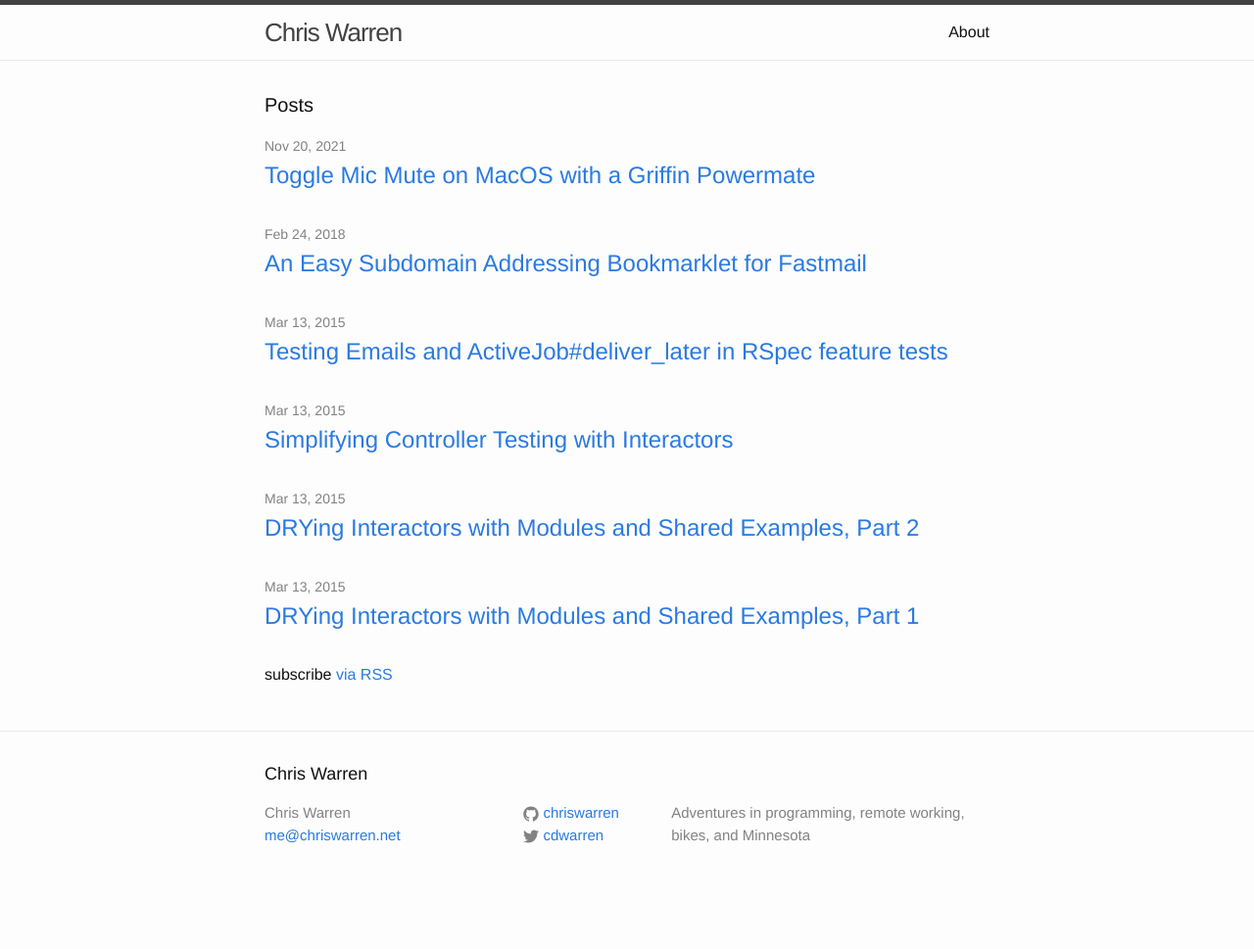
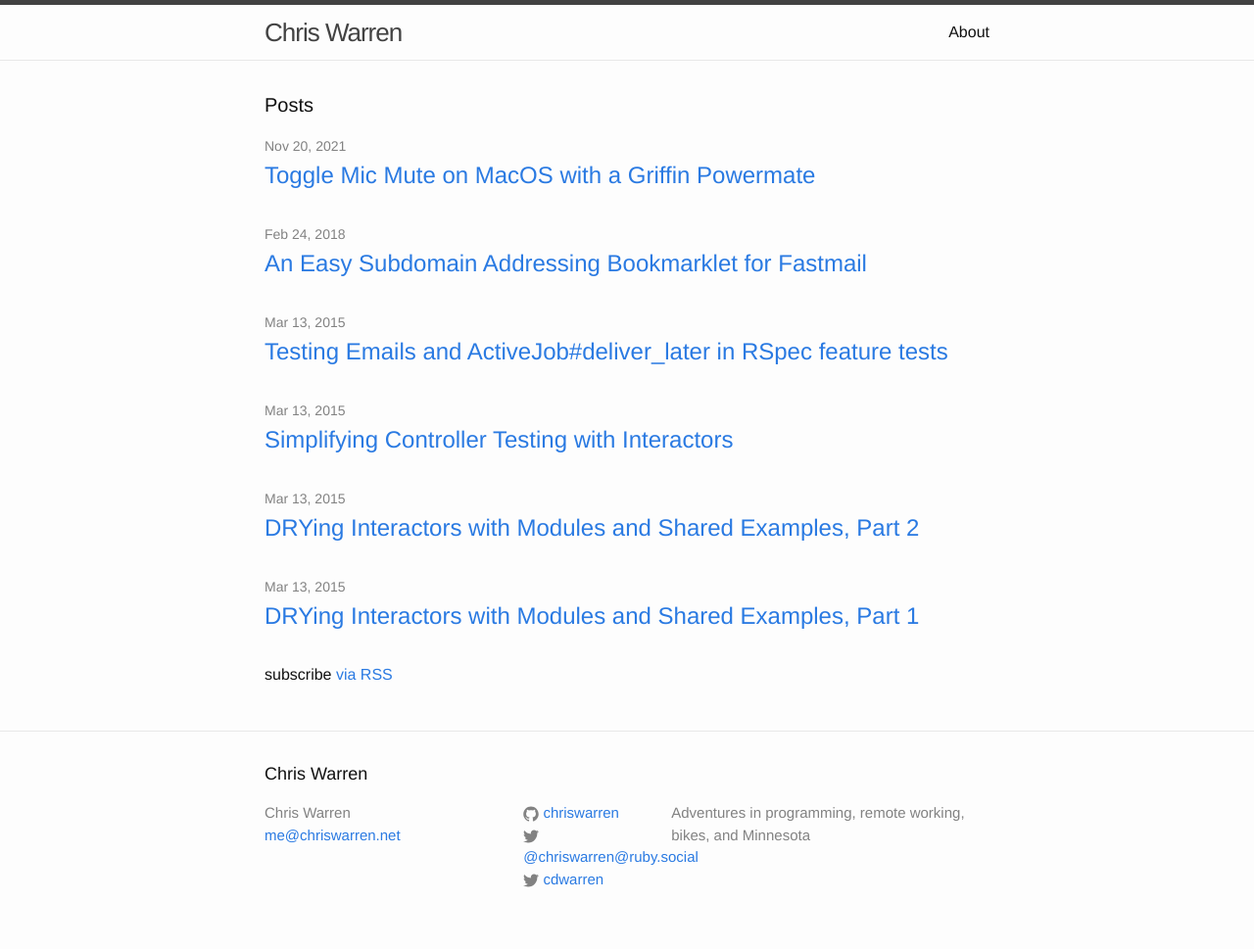
Before and after one commit to chriswarren/chriswarren.github.io, a Jekyll site: the page built from index.html, in a window 1280 px wide. Shown: the whole page at 98% size. Built offline with Jekyll 4.4.1, drawn with Linux system fonts in a browser that asks for light colours; before the commit the page ends 924 px from its top, so only the background shows below that.

Commit message:
Adding Mastodon link to footer

```diff
--- a/_includes/footer.html
+++ b/_includes/footer.html
@@ -27,7 +27,18 @@
             </a>
           </li>
           {% endif %}
+          <li>
+            <a rel="me" href="https://ruby.social/@chriswarren">
+              <span class="icon  icon--mastodon">
+                <svg viewBox="0 0 16 16">
+                  <path fill="#828282" d="M15.969,3.058c-0.586,0.26-1.217,0.436-1.878,0.515c0.675-0.405,1.194-1.045,1.438-1.809
+                  c-0.632,0.375-1.332,0.647-2.076,0.793c-0.596-0.636-1.446-1.033-2.387-1.033c-1.806,0-3.27,1.464-3.27,3.27 c0,0.256,0.029,0.506,0.085,0.745C5.163,5.404,2.753,4.102,1.14,2.124C0.859,2.607,0.698,3.168,0.698,3.767 c0,1.134,0.577,2.135,1.455,2.722C1.616,6.472,1.112,6.325,0.671,6.08c0,0.014,0,0.027,0,0.041c0,1.584,1.127,2.906,2.623,3.206 C3.02,9.402,2.731,9.442,2.433,9.442c-0.211,0-0.416-0.021-0.615-0.059c0.416,1.299,1.624,2.245,3.055,2.271 c-1.119,0.877-2.529,1.4-4.061,1.4c-0.264,0-0.524-0.015-0.78-0.046c1.447,0.928,3.166,1.469,5.013,1.469 c6.015,0,9.304-4.983,9.304-9.304c0-0.142-0.003-0.283-0.009-0.423C14.976,4.29,15.531,3.714,15.969,3.058z"/>
+                </svg>
+              </span>
 
+              <span class="username">@chriswarren@ruby.social</span>
+            </a>
+          </li>
           {% if site.twitter_username %}
           <li>
             <a href="https://twitter.com/{{ site.twitter_username }}">
```
